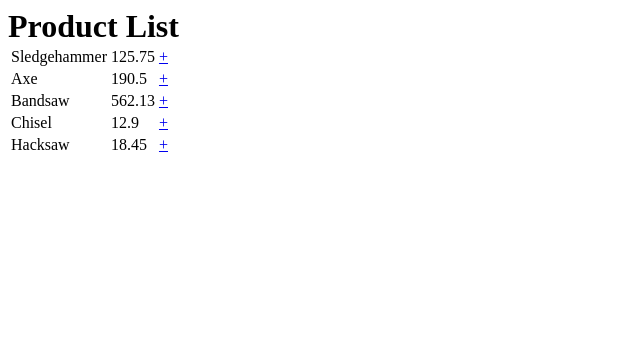
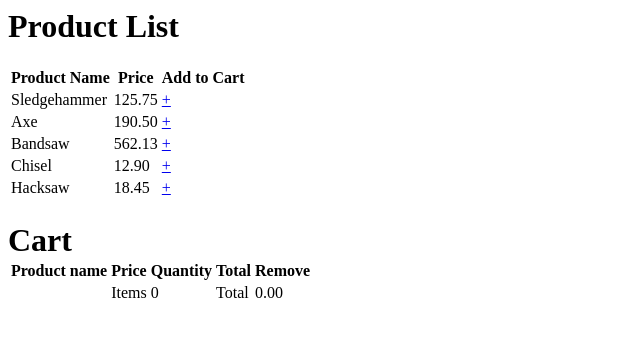
Before and after one commit to garrongarron/ezyVetCart, a PHP site: page / in a window 1280 px wide. Shown: the top 337 px of the page, without its empty margins (0-640 px from the left). Run offline with PHP 8.4, Linux system fonts and the light colour scheme.

Commit message:
number_format request_handler no_twice_items

```diff
--- /dev/null
+++ b/Cart.php
@@ -0,0 +1,47 @@
+<?php
+namespace ezyVet;
+
+class Cart
+{
+    private $productList = null;
+    public function __construct(ProductList $productList){
+        $this->productList = $productList;
+        if(!isset($_SESSION['productCartQ'])){
+            $_SESSION['productCartQ'] = array();
+        }
+    }
+
+    public function addProductCartQ($productName){
+        if(isset($_SESSION['productCartQ'][$productName])){
+            $_SESSION['productCartQ'][$productName]++;
+        } else {
+            $_SESSION['productCartQ'][$productName] = 1;
+        }
+    }
+
+    public function dropProductCartQ($productName){
+        if(isset($_SESSION['productCartQ'][$productName])){
+            $_SESSION['productCartQ'][$productName]--;
+        } else {
+            throw new Exception("Error Processing Request. There is not the product into te cart", 1);
+        }
+        if($_SESSION['productCartQ'][$productName] == 0){
+            unset($_SESSION['productCartQ'][$productName]);
+        }
+    }
+
+    public function getProductsCartQ(){
+        $tmp = array();
+        $q = array();
+        $n = 0;
+        $total = 0;
+        foreach($_SESSION['productCartQ'] as $productName=>$quantity){
+            $product = $this->productList->getProductByName($productName);
+            array_push($tmp, $product);
+            $q[$productName] = $quantity;
+            $total += $product['price'] * $quantity;
+            $n++;
+        }
+        return array($tmp, $q, $n, $total);
+    }
+}
--- a/ProductList.php
+++ b/ProductList.php
@@ -11,7 +11,16 @@ class ProductList
             }
         }
     }
+
     public function getList(){
         return $this->list;
     }
+
+    public function getProductByName($productName){
+        foreach ($this->list as  $product) {
+            if($productName == $product['name']){
+                return $product;
+            }
+        }
+    }
 }
--- a/Render.php
+++ b/Render.php
@@ -5,15 +5,27 @@ class Render
 {
     private $output = '';
     public function showProductsList(ProductList $list){
-        $tmp = '<h1>Product List</a>';
+
+        $tmp = '<h1>Product List</h1>';
         $tmp .= '<table>';
+        $tmp .= '<tr>';
+        $tmp .= '<th>';
+        $tmp .= 'Product Name';
+        $tmp .= '</th>';
+        $tmp .= '<th>';
+        $tmp .= 'Price';
+        $tmp .= '</th>';
+        $tmp .= '<th>';
+        $tmp .= 'Add to Cart';
+        $tmp .= '</th>';
+        $tmp .= '</tr>';
         foreach ($list->getList() as $product) {
             $tmp .= '<tr>';
             $tmp .= '<td>';
             $tmp .= $product['name'];
             $tmp .= '</td>';
             $tmp .= '<td>';
-            $tmp .= $product['price'];
+            $tmp .= number_format((float)$product['price'], 2, '.', '');
             $tmp .= '</td>';
             $tmp .= '<td>';
             $tmp .= '<a href="?add='.$product['name'].'">+</a>';
@@ -21,7 +33,72 @@ class Render
             $tmp .= '</tr>';
         }
         $tmp .= '</table>';
-        $this->output = $tmp;
+        $this->output .= $tmp;
+        return $this;
+    }
+
+    public function showProductCart(Cart $cart){
+
+        $tmp = '<h1>Cart</a>';
+        $tmp .= '<table>';
+        $tmp .= '<tr>';
+        $tmp .= '<th>';
+        $tmp .= 'Product name';
+        $tmp .= '</th>';
+        $tmp .= '<th>';
+        $tmp .= 'Price';
+        $tmp .= '</th>';
+        $tmp .= '<th>';
+        $tmp .= 'Quantity';
+        $tmp .= '</th>';
+        $tmp .= '<th>';
+        $tmp .= 'Total';
+        $tmp .= '</th>';
+        $tmp .= '<th>';
+        $tmp .= 'Remove';
+        $tmp .= '</th>';
+        $tmp .= '</tr>';
+
+        $data = $cart->getProductsCartQ();
+        foreach ($data[0] as $product) {
+            $tmp .= '<tr>';
+            $tmp .= '<td>';
+            $tmp .= $product['name'];
+            $tmp .= '</td>';
+            $tmp .= '<td>';
+            $tmp .= number_format((float)$product['price'], 2, '.', '');
+            $tmp .= '</td>';
+            $tmp .= '<td>';
+            $tmp .= $data[1][$product['name']];
+            $tmp .= '</td>';
+            $tmp .= '<td>';
+            $tmp .= number_format((float)$product['price']*$data[1][$product['name']], 2, '.', '');
+            $tmp .= '</td>';
+            $tmp .= '<td>';
+            $tmp .= '<a href="?delete='.$product['name'].'">-</a>';
+            $tmp .= '</td>';
+            $tmp .= '</tr>';
+        }
+
+        $tmp .= '<tr>';
+        $tmp .= '<td>';
+        $tmp .= '&nbsp';
+        $tmp .= '</td>';
+        $tmp .= '<td>';
+        $tmp .= 'Items';
+        $tmp .= '</td>';
+        $tmp .= '<td>';
+        $tmp .= $data[2];
+        $tmp .= '</td>';
+        $tmp .= '<td>';
+        $tmp .= 'Total';
+        $tmp .= '</td>';
+        $tmp .= '<td>';
+        $tmp .= number_format((float)$data[3], 2, '.', '');
+        $tmp .= '</td>';
+        $tmp .= '</tr>';
+        $tmp .= '</table>';
+        $this->output .= $tmp;
         return $this;
     }
 
--- /dev/null
+++ b/RequestHandler.php
@@ -0,0 +1,16 @@
+<?php
+namespace ezyVet;
+
+class RequestHandler
+{
+    public function __construct(Cart $cart){
+
+        if(isset($_REQUEST['add'])){
+            $cart->addProductCartQ($_REQUEST['add']);
+        }
+
+        if(isset($_REQUEST['delete'])){
+            $cart->dropProductCartQ($_REQUEST['delete']);
+        }
+    }
+}
--- a/index.php
+++ b/index.php
@@ -2,10 +2,19 @@
 include_once 'config.php';
 include_once 'ProductList.php';
 include_once 'Render.php';
+include_once 'Cart.php';
+include_once 'RequestHandler.php';
+
 use ezyVet\ProductList;
 use ezyVet\Render;
+use ezyVet\Cart;
+use ezyVet\RequestHandler;
+
 
 $list = new ProductList();
-// var_dump($list->getList());exit();
 $render = new Render();
-echo $render->showProductsList($list)->show();
+$render->showProductsList($list);
+$cart = new Cart($list);
+$handler = new RequestHandler($cart);
+$render->showProductCart($cart);
+echo $render->show();
```
